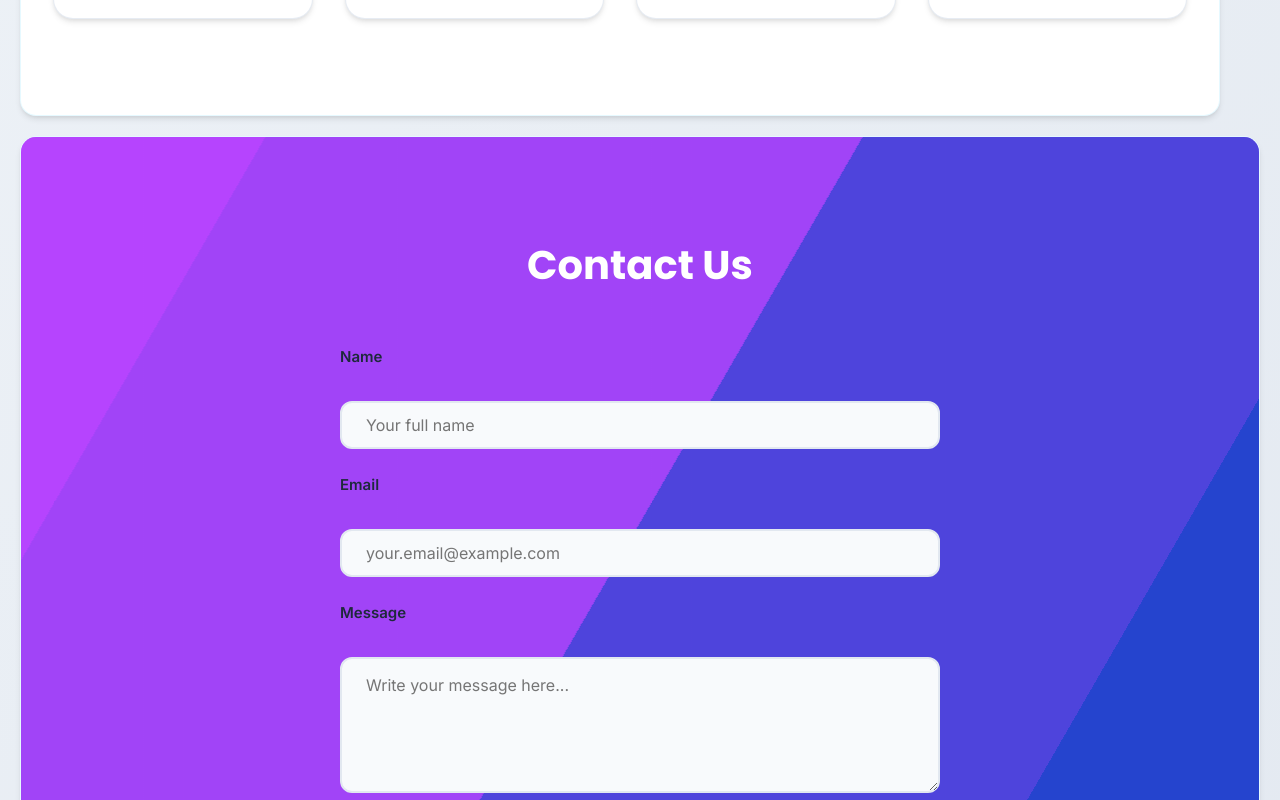
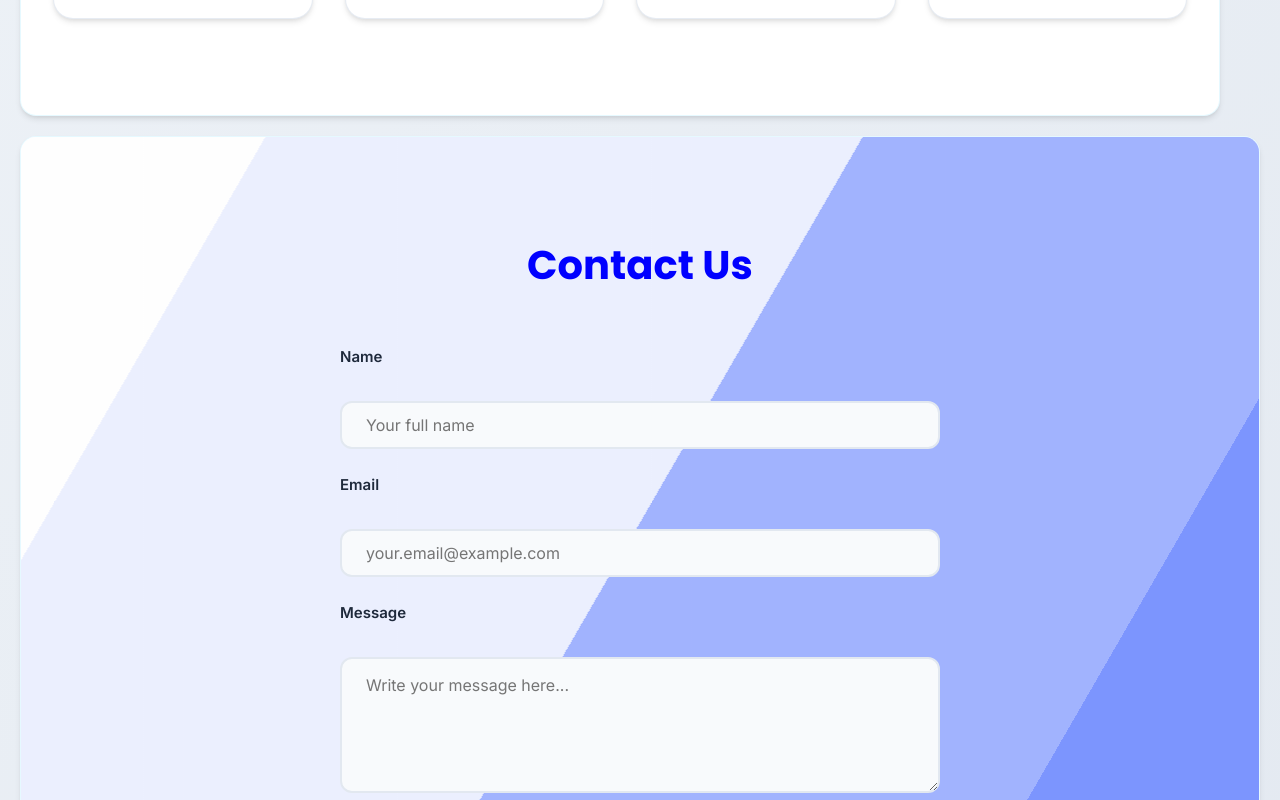
Before and after one commit to hafsahabib8/neuroscan, a React (Create React App) app: page /home in a window 1280 px wide. Shown: the part 1400-2200 px from the top of the page. Built offline with nearby package versions, Linux system fonts and the light colour scheme; no server answers.

Commit message:
Update home.css

```diff
--- a/src/components/home/home.css
+++ b/src/components/home/home.css
@@ -450,7 +450,7 @@ body {
   right: -50%;
   z-index: -1;
   opacity: 0.5;
-  background-image: linear-gradient(-60deg, rgb(6, 42, 200) 50%, rgb(173, 42, 255) 50%);
+  background-image: linear-gradient(-60deg, #6a86ff 50%, #ffffff 0);
   animation: slide 3s ease-in-out infinite alternate;
 }
 
@@ -478,7 +478,8 @@ body {
   font-weight: 700;
   text-align: center;
   margin-bottom: 3rem;
-  color: white; display: block;
+  color: blue;
+  display: block;
   margin-left: auto;
   margin-right: auto;
   width: 100%;
```
